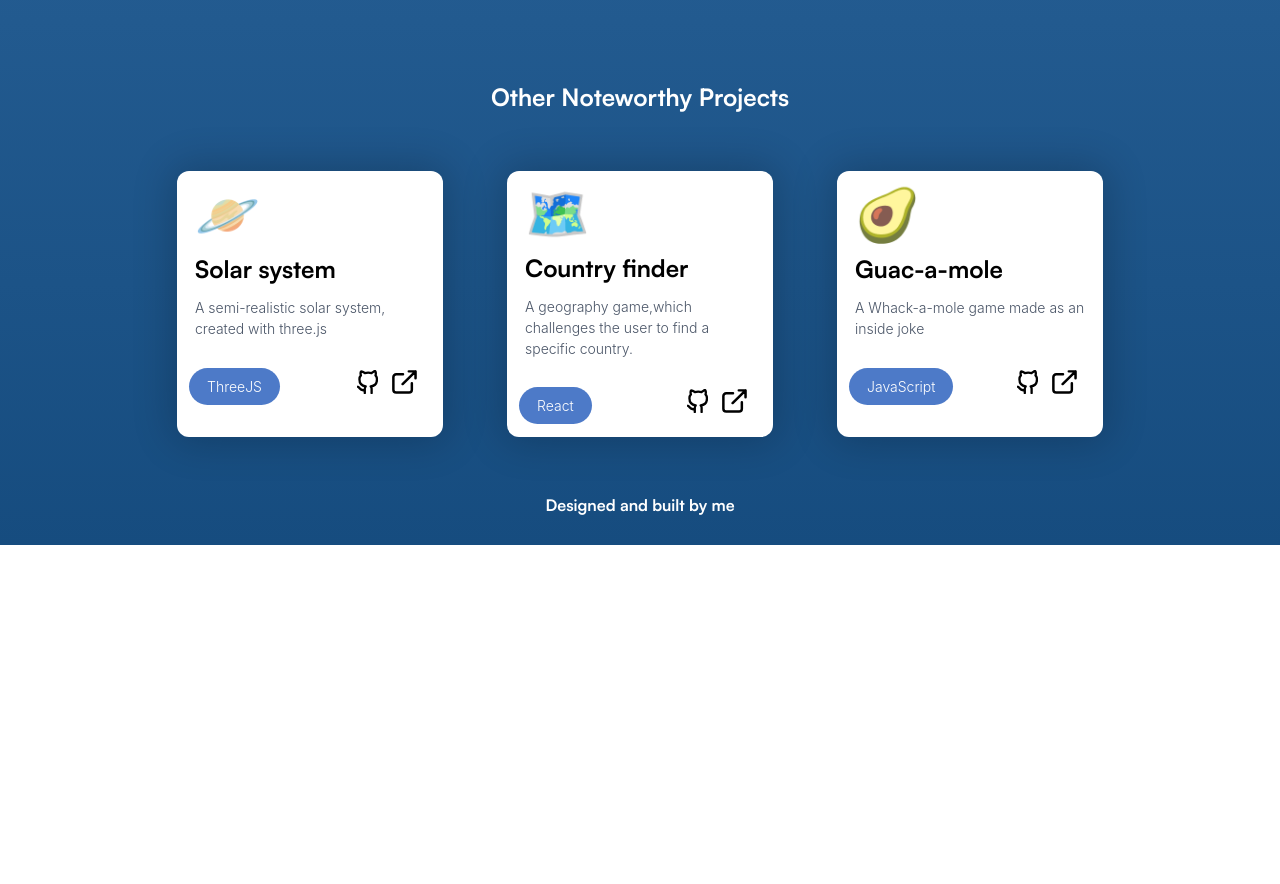
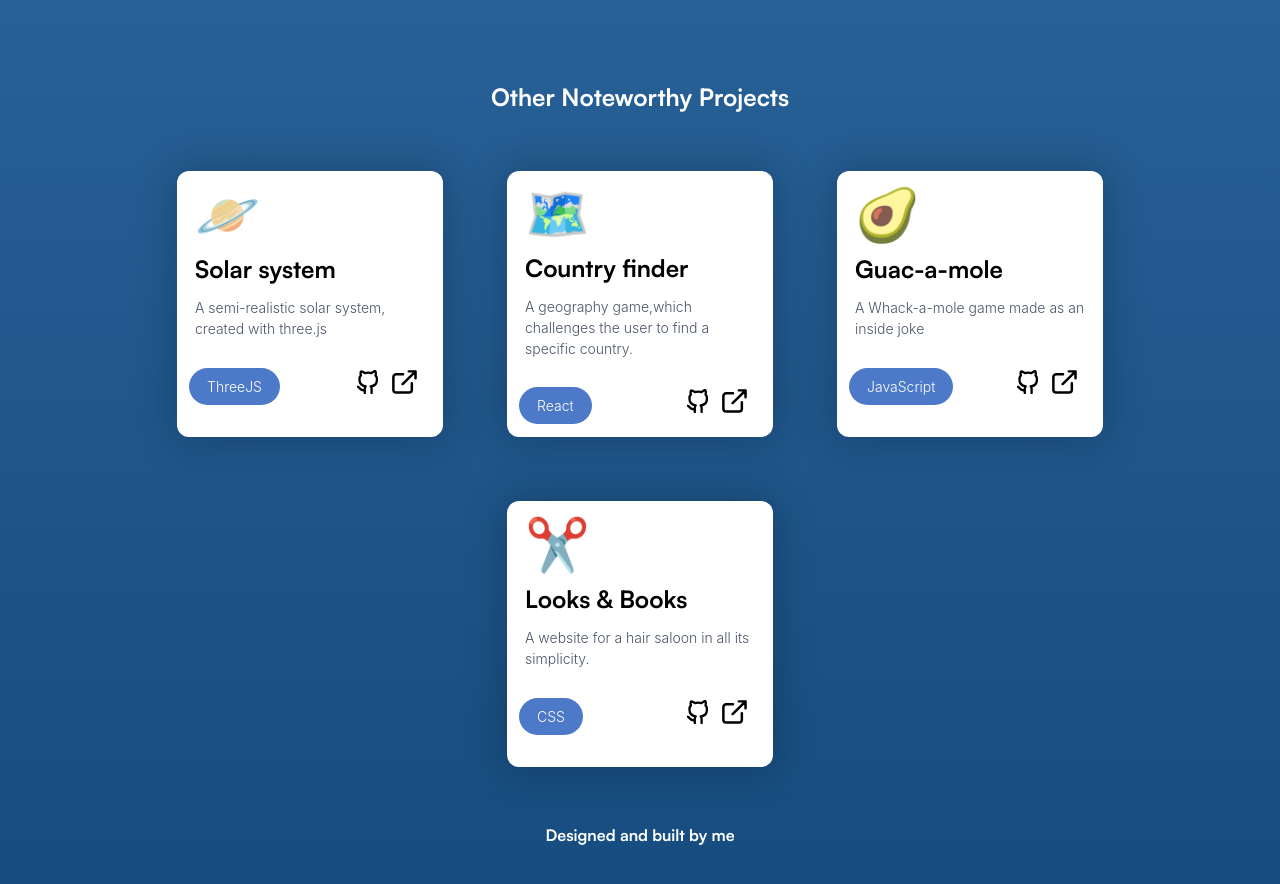
Before and after one commit to Filipbagen/filipbagen.se, a React (Create React App) app: page / in a window 1280 px wide. Shown: the part 4080-4964 px from the top of the page. Before the commit the page ends 4625 px from the top, so only its background shows below. Built offline with nearby package versions, Linux system fonts and the light colour scheme; a web font is replaced by a local one.

Commit message:
Added project

```diff
--- a/src/components/OtherProjects.js
+++ b/src/components/OtherProjects.js
@@ -32,4 +32,6 @@ const Container = styled.div`
     flex-wrap: wrap;
     justify-content: center;
     align-items: center;
+
+    width: 1000px;
 `
--- a/src/components/Projects.js
+++ b/src/components/Projects.js
@@ -78,6 +78,10 @@ const ProjectsContainer = styled.div`
 `
 
 const Other = styled.div`
+    display: flex;
+    justify-content: center;
+    flex-direction: column;
+    align-items: center;
 
 
     & > h2 {
--- a/src/components/SmallProject.js
+++ b/src/components/SmallProject.js
@@ -42,6 +42,7 @@ const Container = styled.div`
     display: flex;
     flex-direction: column;
     justify-content: space-around;
+
     height: 230px;
     width: 230px;
     margin: 32px;
--- a/src/data/DB.js
+++ b/src/data/DB.js
@@ -118,6 +118,15 @@ const OtherProjectsList = [
         githubLink: 'https://github.com/Filipbagen/guac-a-mole',
         projectLink: 'https://filipbagen.github.io/Guac-a-mole/',
         key: 3
+    },
+    {
+        emoji: "✂️",
+        title: "Looks & Books",
+        text: "A website for a hair saloon in all its simplicity.",
+        tags: ['CSS'],
+        githubLink: 'https://github.com/Filipbagen/looks-and-books',
+        projectLink: 'http://www.looksandbooks.se/',
+        key: 4
     }
 ]
 
```
